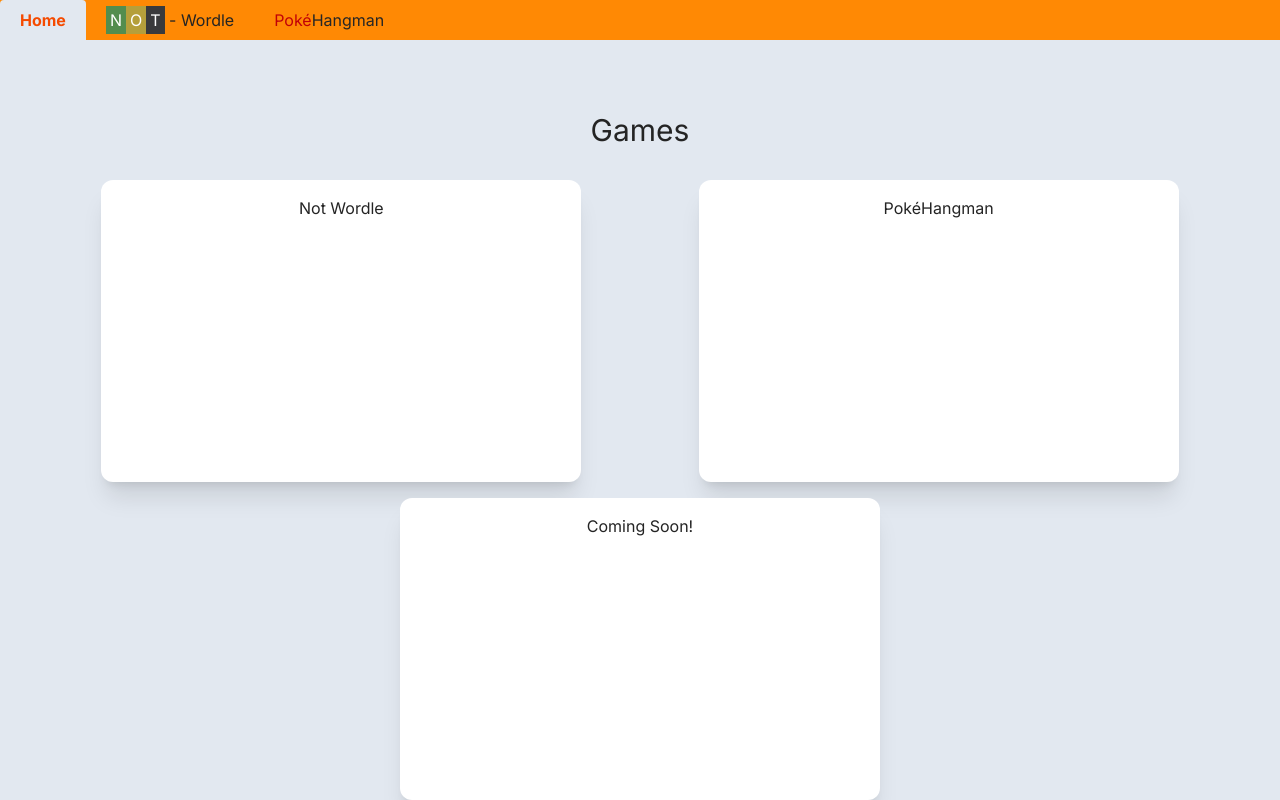
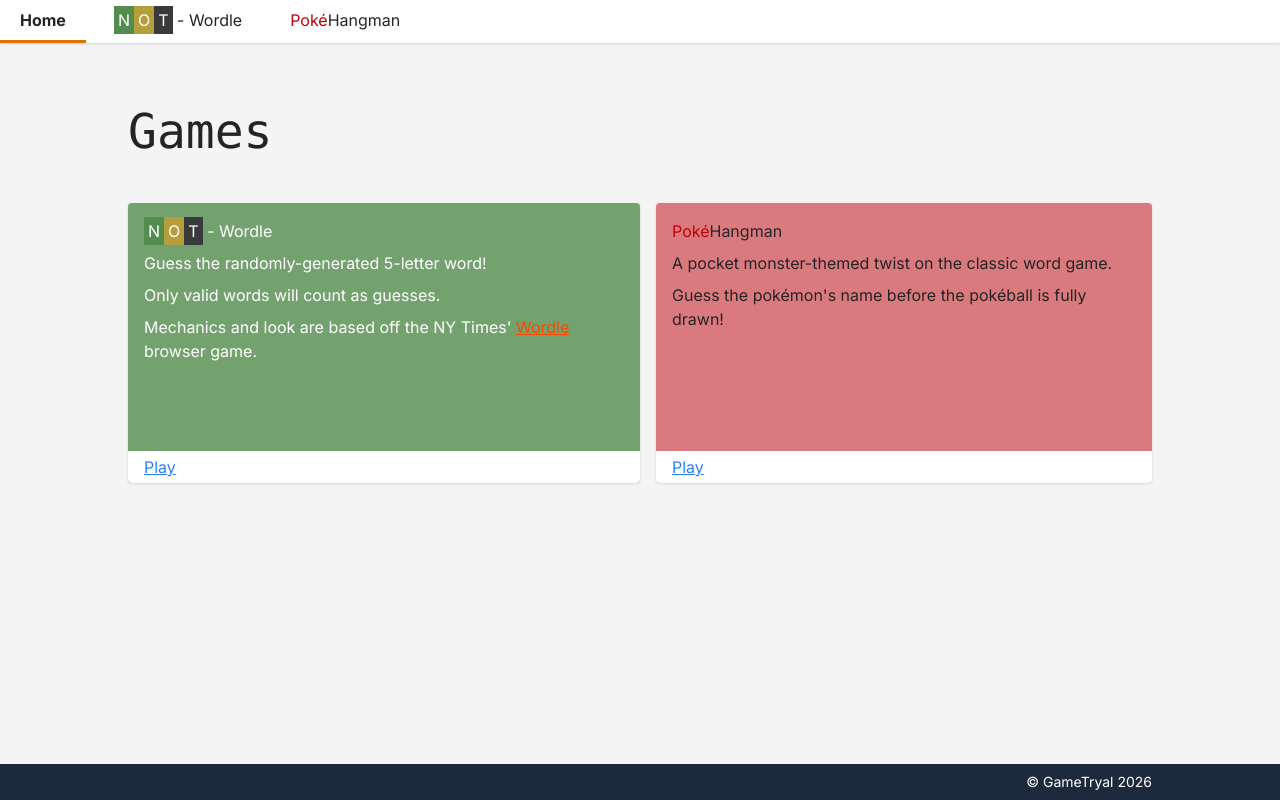
Before and after one commit to fayponjp/browser-games, a React (Vite) app: page / in a window 1280 px wide. Built offline with nearby package versions, Linux system fonts and the light colour scheme; a web font is replaced by a local one.

Commit message:
Logic updates for pkmn and not-wordle pages, home page content added

```diff
--- a/src/routes/__root.tsx
+++ b/src/routes/__root.tsx
@@ -3,25 +3,31 @@ import { createRootRoute, Link, Outlet } from '@tanstack/react-router';
 export const Route = createRootRoute({
     component: () => (
         <>
-            <header className='bg-orange-400'>
-                <nav className='flex'>
+            <header className='bg-white shadow'>
+                <nav className='flex gap-2'>
                     <Link
                         to='/'
-                        className='px-5 py-2 hover:bg-orange-300 [&.active]:bg-slate-200 rounded-t [&.active]:text-orange-600 [&.active]:font-bold'
+                        className='transition ease-in-out px-5 py-2 border-b-3 border-b-white hover:border-b-orange-500 rounded-t [&.active]:border-b-amber-600  [&.active]:font-bold'
                     >
                         Home
                     </Link>
                     <Link
                         to='/NotWordle'
-                        className='px-5 py-2 hover:bg-orange-300 [&.active]:bg-zinc-800 rounded-t [&.active]:text-gray-200 [&.active]:font-bold'
+                        className='transition ease-in-out px-5 py-2 border-b-3 border-b-white hover:border-b-orange-500 rounded-t [&.active]:border-b-amber-600 [&.active]:font-bold'
                     >
-                        <span className='p-1 bg-(--correct) text-white'>N</span><span className='p-1 bg-(--almost) text-white'>O</span><span className='p-1 bg-(--incorrect) text-white'>T</span> - Wordle
+                        <span className='p-1 bg-(--correct) text-white'>N</span>
+                        <span className='p-1 bg-(--almost) text-white'>O</span>
+                        <span className='p-1 bg-(--incorrect) text-white'>
+                            T
+                        </span>{' '}
+                        - Wordle
                     </Link>
                     <Link
                         to='/PokeHangman'
-                        className='px-5 py-2 hover:bg-orange-300 [&.active]:bg-slate-200 rounded-t [&.active]:font-bold'
+                        className='transition ease-in-out px-5 py-2 border-b-3 border-b-white hover:border-b-orange-500 rounded-t [&.active]:border-b-amber-600 [&.active]:font-bold'
                     >
-                        <span className='text-red-700'>Poké</span><span className='text-neutral-800'>Hangman</span>
+                        <span className='text-red-700'>Poké</span>
+                        <span className='text-neutral-800'>Hangman</span>
                     </Link>
                 </nav>
             </header>
--- a/src/routes/index.tsx
+++ b/src/routes/index.tsx
@@ -1,19 +1,112 @@
-import { createFileRoute, Link } from '@tanstack/react-router';
+import { createFileRoute, Link, type LinkProps } from '@tanstack/react-router';
+import type { ReactNode } from 'react';
 
 export const Route = createFileRoute('/')({
     component: () => <Home />,
 });
 
-const Home = () => {
+function Card({
+    title,
+    route,
+    customClasses,
+    description,
+}: {
+    title: string | ReactNode;
+    route: LinkProps['to'];
+    customClasses?: string;
+    description?: string | ReactNode;
+}) {
     return (
-        <main className='grid mt-10 grid-rows-[auto_1fr]'>
-            <h2 className='text-center py-8 text-3xl'>Games</h2>
-            <div className='flex flex-row justify-evenly text-center flex-wrap gap-4'>
-                <Link to='/NotWordle' className='px-4 py-4 shadow-xl rounded-xl bg-white min-w-120 max-h-110 cursor-pointer'><section >Not Wordle</section></Link>
-                <Link to='/PokeHangman' className='px-4 py-4 shadow-xl rounded-xl bg-white min-w-120 max-h-110 cursor-pointer'><section >PokéHangman</section></Link>
-                <Link to='/' className='px-4 py-4 shadow-xl rounded-xl bg-white min-w-120 max-h-110 cursor-pointer'><section >Coming Soon!</section></Link>
+        <section
+            className={`${customClasses} grid grid-rows-[1fr_auto] shadow rounded hover:-translate-1 grow max-h-70 transition ease-in-out  lg:max-w-[50%] overflow-hidden`}
+        >
+            <div className='p-4 flex flex-col gap-2 grow'>
+                <h2>{title}</h2>
+                {description}
+            </div>
+            <div className='bg-white px-4 py-1'>
+                <Link
+                    to={route}
+                    className=' w-full cursor-pointer underline text-blue-500'
+                >
+                    Play
+                </Link>
+            </div>
+        </section>
+    );
+}
 
-            </div>
-        </main>
+function Home() {
+    return (
+        <>
+            <main className='grid grid-rows-[auto_1fr] gap-4 p-8'>
+                <h2 className='py-8 text-5xl font-mono max-w-5xl w-full mx-auto'>
+                    Games
+                </h2>
+                <div className='flex flex-col lg:flex-row gap-4 max-w-5xl w-full mx-auto'>
+                    <Card
+                        title={
+                            <>
+                                <span className='p-1 bg-(--correct) text-white'>
+                                    N
+                                </span>
+                                <span className='p-1 bg-(--almost) text-white'>
+                                    O
+                                </span>
+                                <span className='p-1 bg-(--incorrect) text-white'>
+                                    T
+                                </span>{' '}
+                                - Wordle
+                            </>
+                        }
+                        description={
+                            <>
+                                <p>
+                                    Guess the randomly-generated 5-letter word!
+                                </p>
+                                <p>Only valid words will count as guesses.</p>
+                                <p>
+                                    Mechanics and look are based off the NY
+                                    Times'{' '}
+                                    <a
+                                        target='_blank'
+                                        className=' text-orange-600 underline'
+                                        href='https://www.nytimes.com/games/wordle/index.html'
+                                    >
+                                        Wordle
+                                    </a>{' '}
+                                    browser game.
+                                </p>
+                            </>
+                        }
+                        route='/NotWordle'
+                        customClasses='border-(--correct) bg-(--wordle-bg) text-white'
+                    />
+                    <Card
+                        title={
+                            <>
+                                <span className='text-red-700'>Poké</span>
+                                <span className='text-neutral-800'>
+                                    Hangman
+                                </span>
+                            </>
+                        }
+                        description={
+                            <>
+                                <p>A pocket monster-themed twist on the classic word game.</p>
+                                <p>Guess the pokémon's name before the pokéball is fully drawn!</p>
+                            </>
+                        }
+                        route='/PokeHangman'
+                        customClasses='bg-red-700/50'
+                    />
+                </div>
+            </main>
+            <footer className='bg-slate-800 text-white flex'>
+                <div className='max-w-5xl mx-auto w-full text-end text-sm py-2'>
+                    © GameTryal 2026
+                </div>
+            </footer>
+        </>
     );
-};
+}
--- a/src/style.css
+++ b/src/style.css
@@ -8,11 +8,13 @@
     --incorrect: #3a3a3c;
     --unused: #818384;
     font-family: 'Inter', sans-serif;
+
+    --wordle-bg: #73a26f;
 }
 
 body {
     height: 100vh;
-    background-color: var(--color-slate-200);
+    background-color: var(--color-zinc-100);
     color: var(--text-dark);
 }
 
--- a/src/utils/pokemon.ts
+++ b/src/utils/pokemon.ts
@@ -26,7 +26,7 @@ export async function retrievePkmn() {
         try {
             const response = await fetch(`https://pokeapi.co/api/v2/pokemon/${randomPkmn}`);
             const data = await response.json();
-
+            console.log(data);
             return data.name;
         } catch (error) {
             console.error(error);
--- a/src/utils/shared.ts
+++ b/src/utils/shared.ts
@@ -7,9 +7,7 @@ export function useKeyhandler(
     handleBackspace?: () => void,
 ) {
     const handleKeyDown = (e: KeyboardEvent): void => {
-        const regExp = /^[A-Za-z]$/;
-
-        if (regExp.test(e.key)) {
+        if (isLetter(e.key)) {
             handleInput(e.key);
         } else if (e.key === 'Enter') {
             handleEnter();
@@ -24,3 +22,9 @@ export function useKeyhandler(
         };
     }, [...arr]);
 }
+
+export function isLetter(input: string): boolean {
+    const regExp = /^[A-Za-z]$/;
+
+    return regExp.test(input);
+}
--- a/src/utils/types.ts
+++ b/src/utils/types.ts
@@ -7,6 +7,7 @@ export interface Game {
 export interface WordleGame extends Game {
     guessRow: number,
     currentWord: string[],
+    guesses: Array<Array<string>>
 }
 
 export interface PkmnGame extends Game {
```
Also changed, not shown: src/not-wordle/AnswerGrid/AnswerGrid.tsx (+13 -17 lines), src/not-wordle/not-wordle.tsx (+19 -17 lines), src/poke-hangman/pokehangman.tsx (+61 -32 lines).
